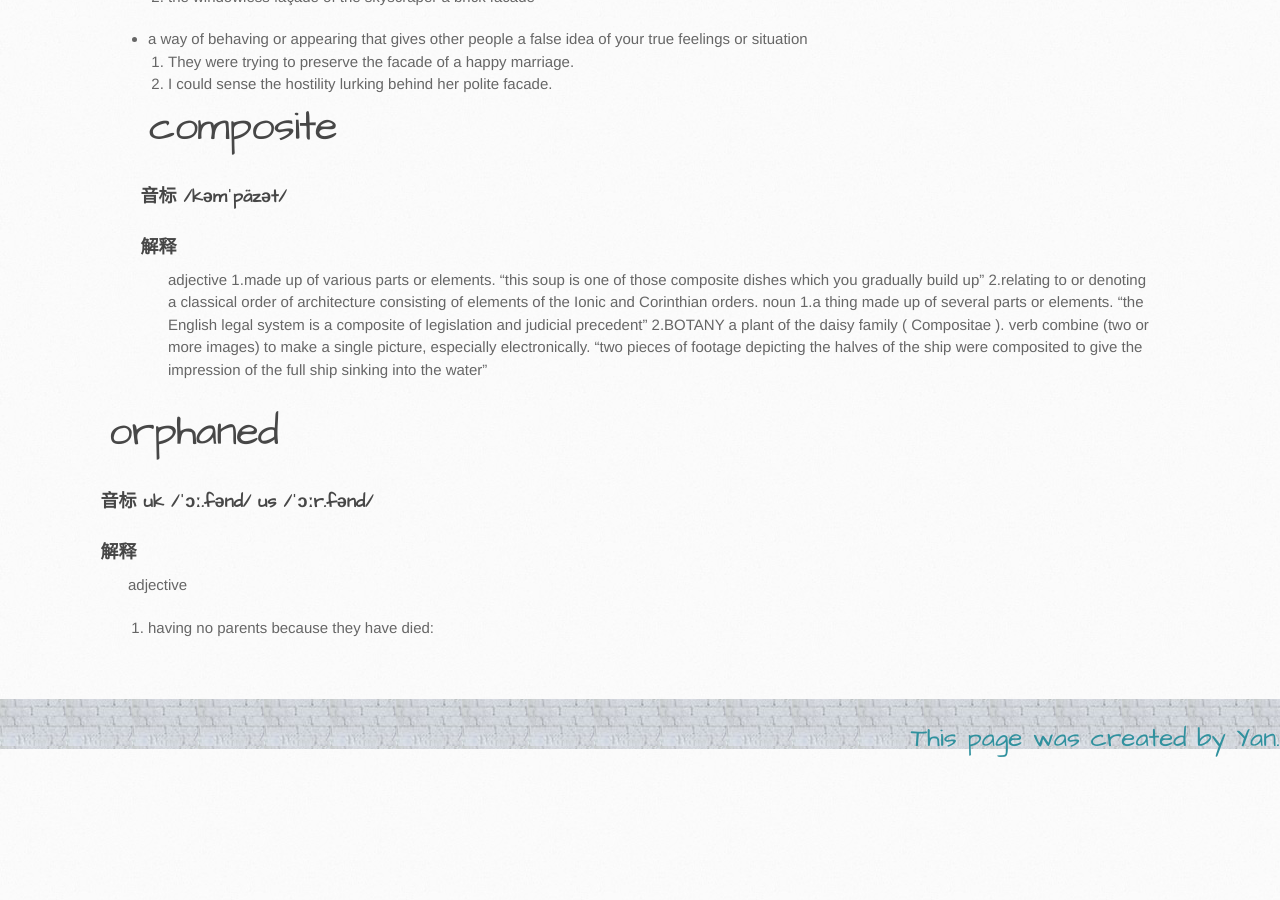
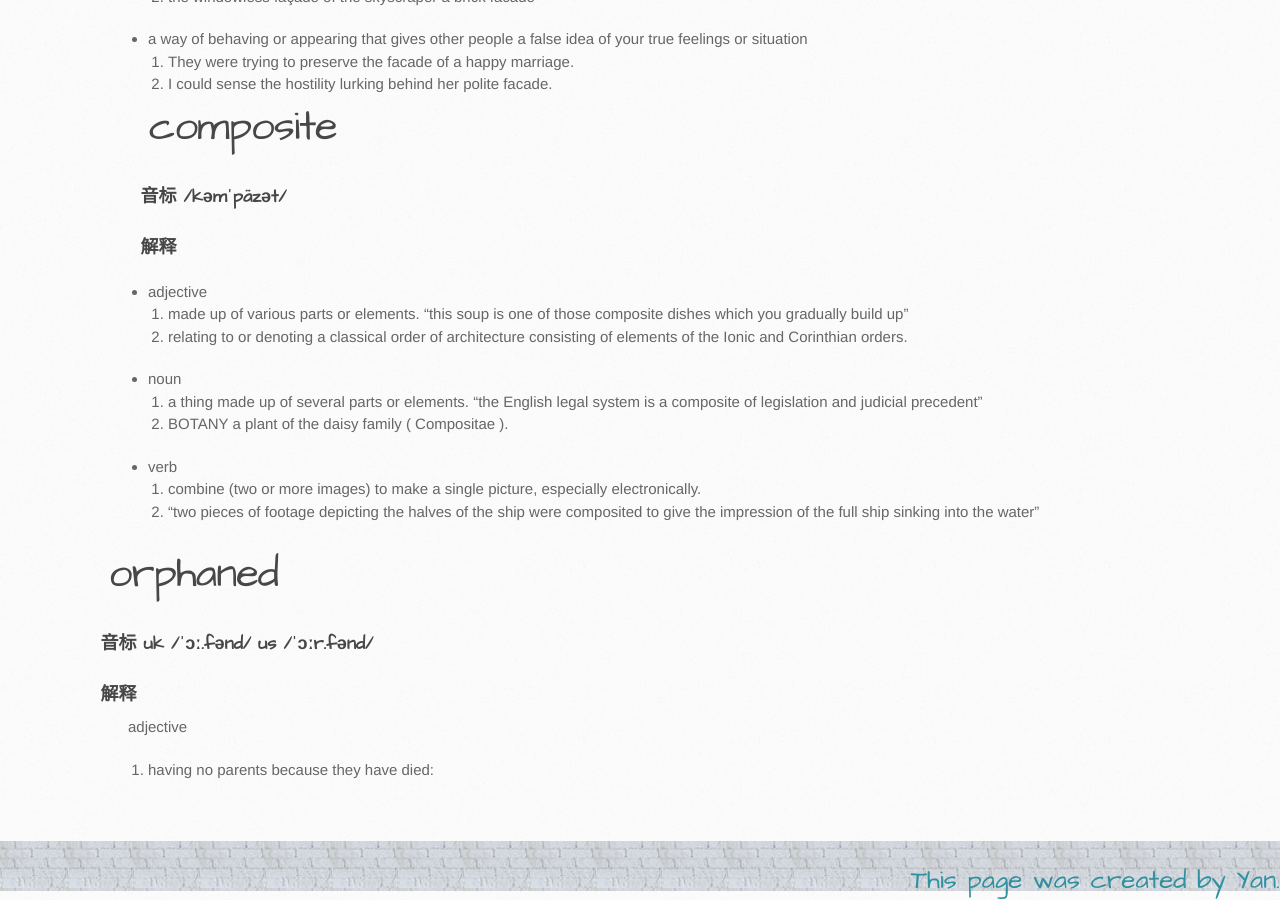
Before and after one commit to itcraftme/itcraftme, a Jekyll site: the page built from docs/me/vocabulary.md, in a window 1280 px wide and 900 px high, scrolled down 6585 px. Built offline with Jekyll 4.4.1, drawn with Linux system fonts in a browser that asks for light colours; our own code applies the rules of GitHub Pages for plain Markdown files; before the commit the page ends 7343 px from its top, so only the background shows below that; part of the change alters nothing that is shown.

Commit message:
Update vocabulary.md
correct the format of the file

```diff
--- a/docs/me/vocabulary.md
+++ b/docs/me/vocabulary.md
@@ -201,18 +201,18 @@ The adjective faceted is most often used to describe a gem or semi-precious ston
 # composite
 ### 音标 /kəmˈpäzət/
 ### 解释
-adjective
-1.made up of various parts or elements.
+- adjective
+1. made up of various parts or elements.
 "this soup is one of those composite dishes which you gradually build up"
-2.relating to or denoting a classical order of architecture consisting of elements of the Ionic and Corinthian orders.
-noun
-1.a thing made up of several parts or elements.
+2. relating to or denoting a classical order of architecture consisting of elements of the Ionic and Corinthian orders.
+- noun
+1. a thing made up of several parts or elements.
 "the English legal system is a composite of legislation and judicial precedent"
-2.BOTANY
+2. BOTANY
 a plant of the daisy family ( Compositae ).
-verb
-combine (two or more images) to make a single picture, especially electronically.
-"two pieces of footage depicting the halves of the ship were composited to give the impression of the full ship sinking into the water"
+- verb
+1. combine (two or more images) to make a single picture, especially electronically.
+2. "two pieces of footage depicting the halves of the ship were composited to give the impression of the full ship sinking into the water"
 
 # orphaned
 ### 音标 uk  /ˈɔː.fənd/ us  /ˈɔːr.fənd/
```
